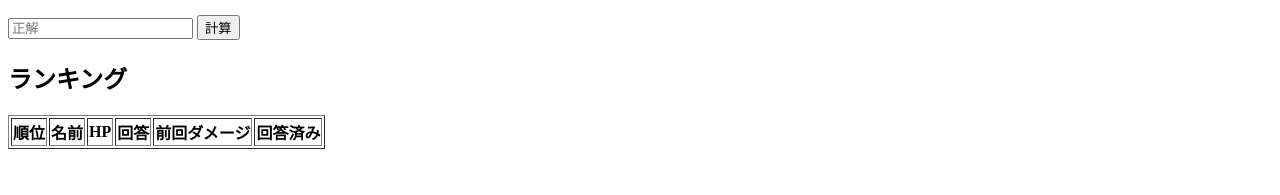
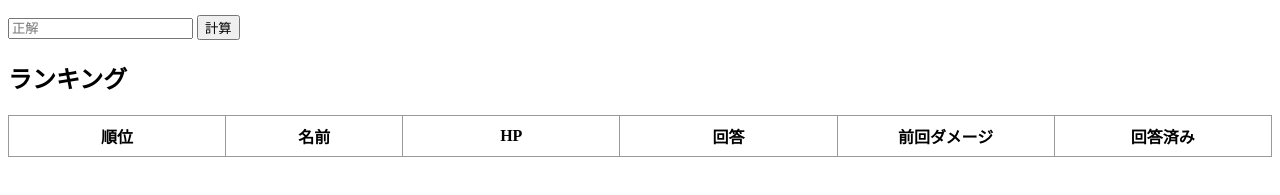
Before and after one commit to g2532XXX-cloud/percent-balloon_player, a website: page public/admin.html in a window 1280 px wide. Shown: the part 117-312 px from the top of the page. Drawn offline with Linux system fonts and the light colour scheme; no server answers.

Commit message:
Update admin.html

```diff
--- a/public/admin.html
+++ b/public/admin.html
@@ -4,8 +4,23 @@
 <meta charset="UTF-8">
 <title>管理画面</title>
 <style>
-  td{
+  table {
+    width: 100%;
+    table-layout: fixed;
+    border-collapse: collapse;
+  }
+
+  th, td {
+    border: 1px solid #999;
+    padding: 8px;
+    text-align: center;
     word-break: break-word;
+    white-space: normal;
+  }
+
+  td:nth-child(2),
+  th:nth-child(2) {
+    width: 160px;
   }
 </style>
 </head>
```
